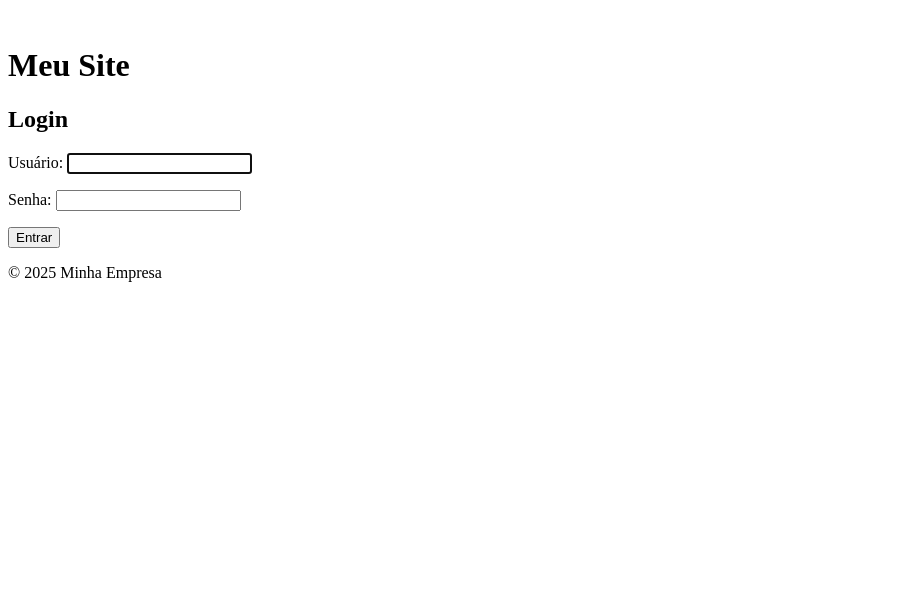
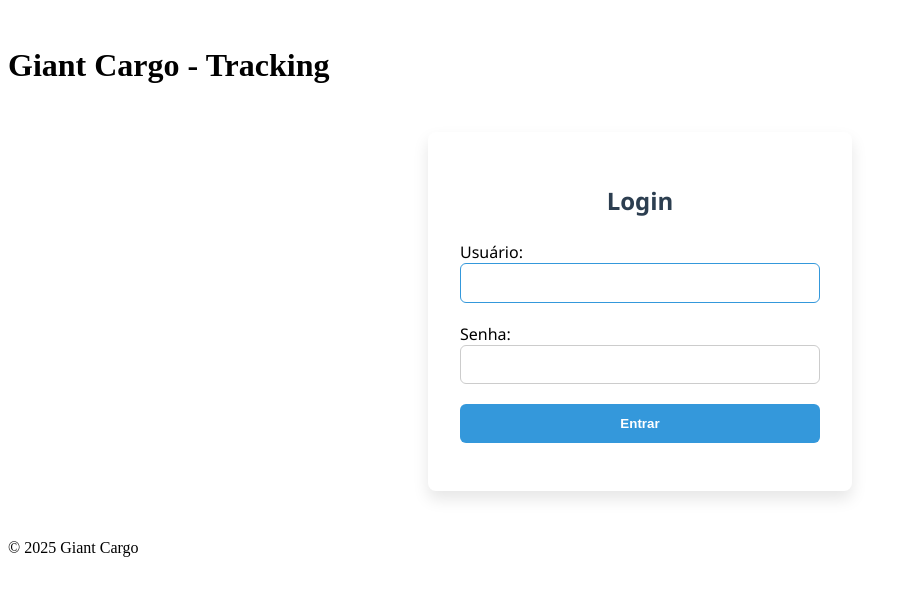
Before and after one commit to codebyflavio/GiantCargoTracking, a Django app: page /login/ in a window 1280 px wide. Shown: the top 596 px of the page, without its empty margins (0-905 px from the left). Run offline with Django 5.2, Linux system fonts and the light colour scheme.

Commit message:
Edição na tela de login

```diff
--- a/templates/base.html
+++ b/templates/base.html
@@ -3,11 +3,11 @@
 <html lang="pt-BR">
 <head>
   <meta charset="UTF-8" />
-  <title>{% block title %}Meu Site{% endblock %}</title>
+  <title>{% block title %}Giant Cargo - Tracking{% endblock %}</title>
 </head>
 <body>
   <header>
-    <h1>Meu Site</h1>
+    <h1>Giant Cargo - Tracking</h1>
   </header>
 
   <main>
@@ -17,7 +17,7 @@
   </main>
 
   <footer>
-    <p>© 2025 Minha Empresa</p>
+    <p>© 2025 Giant Cargo</p>
   </footer>
 </body>
 </html>
--- a/templates/registration/login.html
+++ b/templates/registration/login.html
@@ -3,10 +3,62 @@
 {% block title %}Login{% endblock %}
 
 {% block content %}
-<h2>Login</h2>
-<form method="post">
-  {% csrf_token %}
-  {{ form.as_p }}
-  <button type="submit">Entrar</button>
-</form>
+<style>
+  .login-container {
+    max-width: 360px;
+    margin: 3rem auto;
+    padding: 2rem;
+    background: #fff;
+    border-radius: 0.5rem;
+    box-shadow: 0 8px 16px rgba(0,0,0,0.1);
+    font-family: 'Segoe UI', Tahoma, Geneva, Verdana, sans-serif;
+  }
+  .login-container h2 {
+    text-align: center;
+    margin-bottom: 1.5rem;
+    color: #2c3e50;
+  }
+  form {
+    display: flex;
+    flex-direction: column;
+    gap: 1.25rem;
+  }
+  form p {
+    margin: 0;
+  }
+  form input {
+    width: 100%;
+    padding: 0.6rem 0.8rem;
+    border: 1px solid #ccc;
+    border-radius: 0.375rem;
+    font-size: 1rem;
+    transition: border-color 0.2s ease-in-out;
+  }
+  form input:focus {
+    border-color: #3498db;
+    outline: none;
+  }
+  button[type="submit"] {
+    background-color: #3498db;
+    color: white;
+    font-weight: 600;
+    padding: 0.75rem;
+    border: none;
+    border-radius: 0.375rem;
+    cursor: pointer;
+    transition: background-color 0.25s ease;
+  }
+  button[type="submit"]:hover {
+    background-color: #2980b9;
+  }
+</style>
+
+<div class="login-container">
+  <h2>Login</h2>
+  <form method="post" novalidate>
+    {% csrf_token %}
+    {{ form.as_p }}
+    <button type="submit">Entrar</button>
+  </form>
+</div>
 {% endblock %}
```
